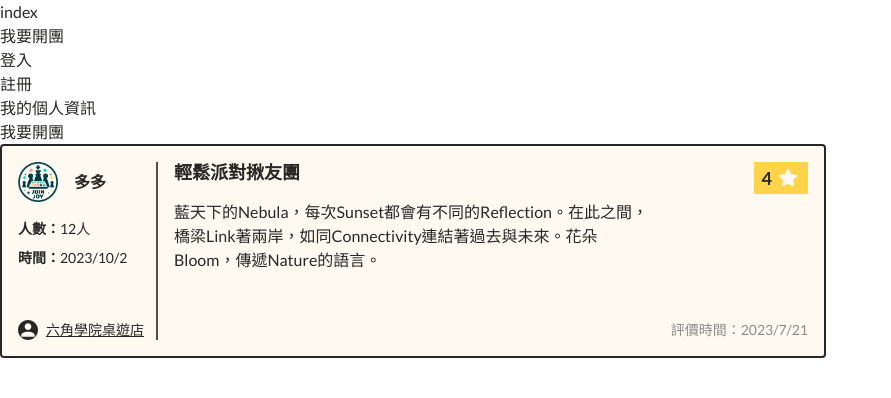
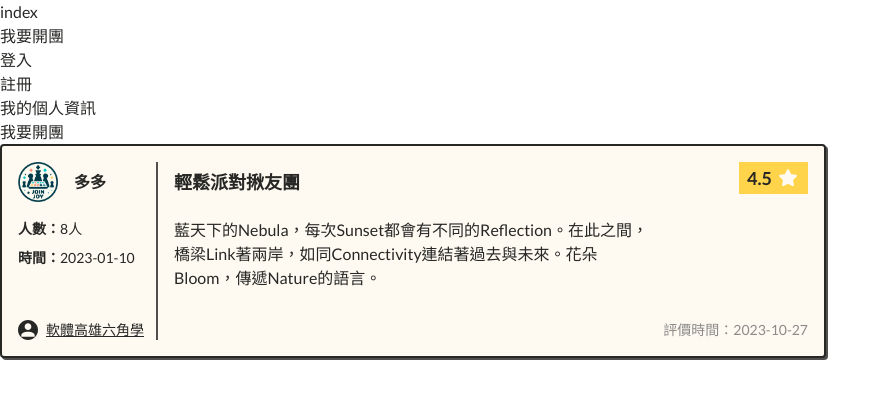
Before and after one commit to star82620/join-joy, a Next.js app: page / in a window 1280 px wide. Shown: the top 398 px of the page, without its empty margins (0-891 px from the left). Built offline with nearby package versions, Linux system fonts and the light colour scheme.

Commit message:
update/ use data to render

```diff
--- a/common/components/Comments/CommentCard.tsx
+++ b/common/components/Comments/CommentCard.tsx
@@ -2,41 +2,53 @@ import React from "react";
 import Image from "next/image";
 import Rating from "./Rating";
 import Link from "../GeneralLink";
+import { comment, CommentType, UserInfoProps } from "./data";
 
 export default function CommentCard() {
+  const {
+    userName,
+    userImg,
+    userId,
+    groupName,
+    groupMemberQtu,
+    groupDate,
+    storeName,
+    storeId,
+    msg,
+    score,
+    commentDate,
+  } = comment;
+
   const UserInfo = () => {
     return (
+      <Link href={`/user/${userId}`} className="no-underline">
         <div className="flex justify-start items-center gap-4">
           <div className="relative w-10 h-10 rounded-full">
             <Image
-            src="/images/logo.jpg"
+              src={userImg}
               alt="user-photo"
               fill
               sizes="100%"
               className="object-contain"
             />
           </div>
-        <span className="font-semibold">多多</span>
+          <span className="font-semibold">{userName}</span>
         </div>
+      </Link>
     );
   };
-
+  const CommentDate = () => {
     return (
-    <section className="flex justify-between gap-x-3 gap-y-4 border-2 rounded bg-yellow-tint p-4 md:p-3 md:flex-col">
-      <div className="flex flex-col md:order-3 md:flex-row md:flex-wrap md:justify-between md:items-end min-w-[126px] overflow-scroll">
-        <div className="md:hidden">
-          <UserInfo />
-        </div>
-        <div className="grow text-sm mt-4 md:mt-6 md:px-3 md:py-2 md:border md:border-gray-300 md:w-full">
-          <p>
-            <span className="font-semibold">人數：</span>12人
+      <p className="text-sm md:text-xs text-gray-400 whitespace-nowrap">
+        評價時間：{commentDate}
       </p>
-          <p className="mt-2">
-            <span className="font-semibold">時間：</span>2023/10/2
-          </p>
-        </div>
+    );
+  };
+  const GroupLocation = () => {
+    return (
       <div className="whitespace-nowrap mt-12 md:mt-6">
         <div className="relative w-5 h-5 inline-block align-middle">
+          {/* 想把這個寫成 before bg */}
           <Image
             src="/images/icon-header-user.svg"
             alt="icon-location-dark"
@@ -46,29 +58,54 @@ export default function CommentCard() {
           />
         </div>
         <span className="align-middle ml-2 md:ml-1 text-sm font-medium leading-[1.4]">
-            <Link href="/">六角學院桌遊店（想要另開視窗）</Link>
+          <Link href={`/store/${storeId}`} target="_blank">
+            {storeName}
+          </Link>
         </span>
       </div>
-        <p className="hidden md:block text-sm text-gray-400 whitespace-nowrap">
-          評價時間：2023/7/21
+    );
+  };
+  const GroupInfo = () => {
+    return (
+      <div className="grow text-sm mt-4 md:mt-6 md:px-3 md:py-2 md:border md:border-gray-300 md:w-full">
+        <p>
+          <span className="font-semibold">人數：</span>
+          {groupMemberQtu}人
+        </p>
+        <p className="mt-2">
+          <span className="font-semibold">時間：</span>
+          {groupDate}
         </p>
       </div>
+    );
+  };
+
+  return (
+    <section className="flex justify-between gap-x-3 border-2 rounded bg-yellow-tint p-4 md:p-3 md:flex-col shadow-btn">
+      <div className="flex flex-col md:order-3 md:flex-row md:flex-wrap md:justify-between md:items-end min-w-[126px] overflow-scroll">
+        <div className="md:hidden">
+          <UserInfo />
+        </div>
+        <GroupInfo />
+        <GroupLocation />
+        <div className="hidden md:block md:mt-2">
+          <CommentDate />
+        </div>
+      </div>
       <article className="border-l-2 border-gray-700 pl-4 md:border-0 md:pl-0 md:order-2">
-        <h4 className="text-lg md:text-md leading-[1.2] font-semibold">
-          輕鬆派對揪友團
+        <h4 className="text-lg md:text-md leading-[40px] md:leading-[1.2] md:mt-2 font-semibold">
+          {groupName}
         </h4>
-        <p className="mt-4 md:mt-2">
-          藍天下的Nebula，每次Sunset都會有不同的Reflection。在此之間，橋梁Link著兩岸，如同Connectivity連結著過去與未來。花朵Bloom，傳遞Nature的語言。
-        </p>
+        <p className="mt-4 md:mt-2">{msg}</p>
       </article>
       <div className="flex flex-col justify-between items-end md:order-1 md:flex-row">
         <div className="hidden md:block">
           <UserInfo />
         </div>
-        <Rating score={4} />
-        <p className="text-sm text-gray-400 whitespace-nowrap md:hidden">
-          評價時間：2023/7/21
-        </p>
+        <Rating score={score} />
+        <div className="md:hidden">
+          <CommentDate />
+        </div>
       </div>
     </section>
   );
--- a/common/components/Comments/data.tsx
+++ b/common/components/Comments/data.tsx
@@ -1,6 +1,7 @@
-type commentType = {
+export type CommentType = {
   userName: string;
   userImg: string;
+  userId: string;
   groupName: string;
   groupMemberQtu: number;
   groupDate: Date;
@@ -11,9 +12,10 @@ type commentType = {
   commentDate: Date;
 };
 
-const comment = {
+export const comment = {
   userName: "多多",
-  userImg: "/images/icon-header-user.svg",
+  userImg: "/images/logo.jpg",
+  userId: "1234567",
   groupName: "輕鬆派對揪友團",
   groupMemberQtu: 8,
   groupDate: "2023-01-10",
@@ -23,3 +25,9 @@ const comment = {
   score: 4.5,
   commentDate: "2023-10-27",
 };
+
+export type UserInfoProps = {
+  userName: CommentType["userName"];
+  userImg: CommentType["userImg"];
+  userId: CommentType["userId"];
+};
```
Lines whose indentation alone changed are shown as unchanged.
